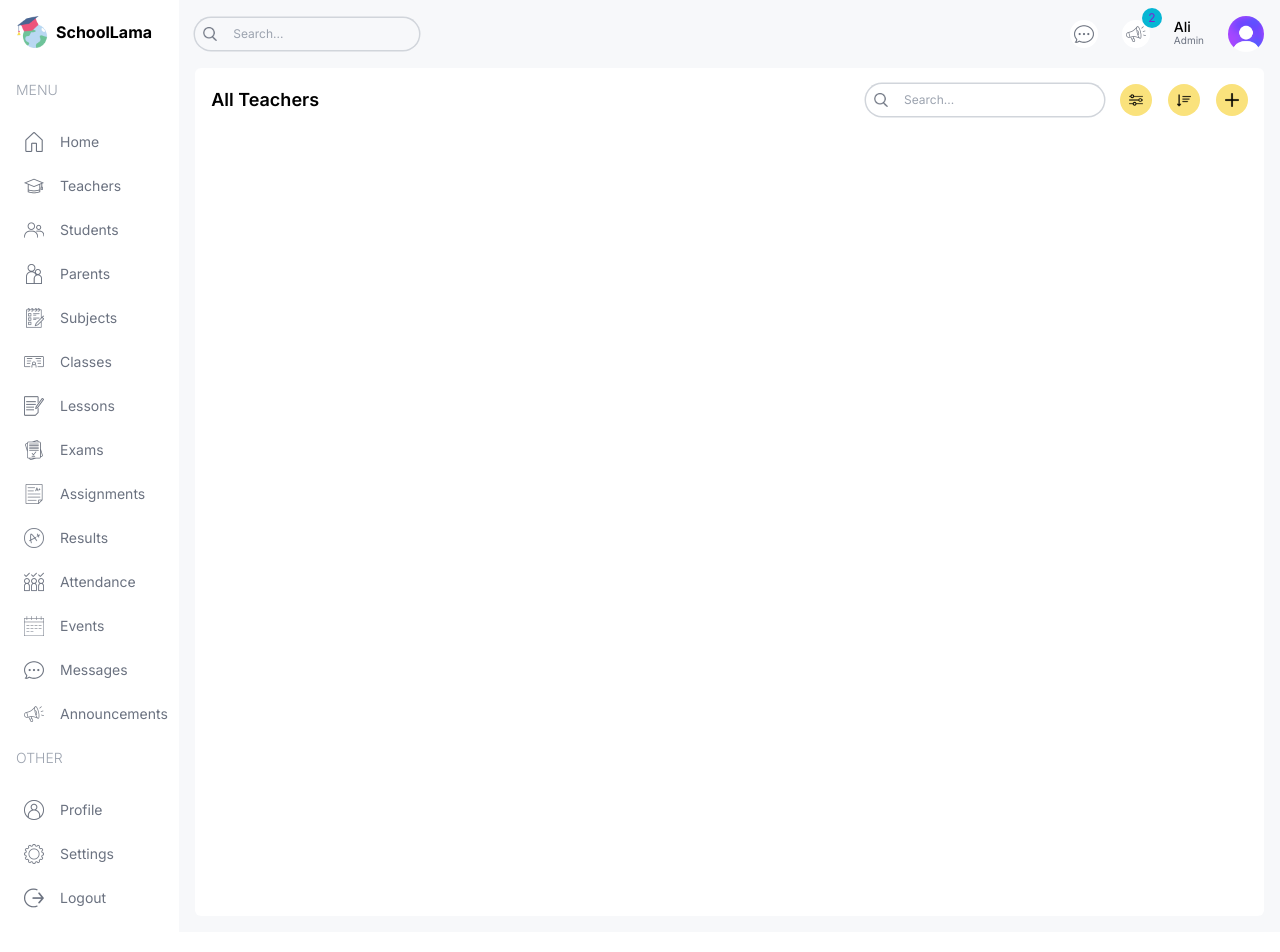
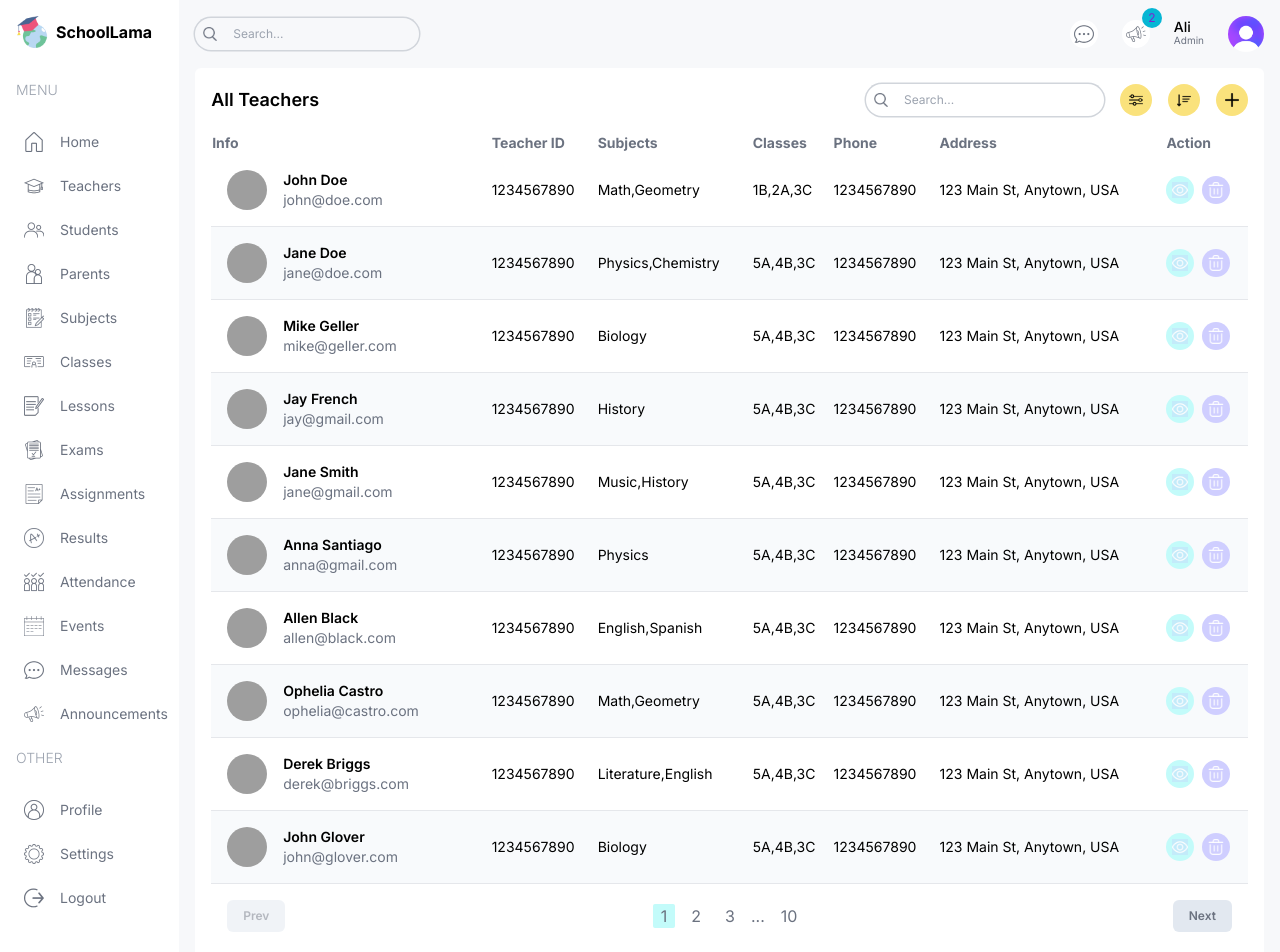
Before and after one commit to DostMohammadFahimi/F-SMIS, a Next.js app: page /list/teachers in a window 1280 px wide. Shown: the top 952 px of the page. Built offline with nearby package versions, Linux system fonts and the light colour scheme; grey boxes are pictures that could not be loaded.

Commit message:
complete the teacher list page.

```diff
--- a/next.config.mjs
+++ b/next.config.mjs
@@ -1,4 +1,8 @@
 /** @type {import('next').NextConfig} */
-const nextConfig = {};
+const nextConfig = {
+  images: {
+    remotePatterns: [{ hostname: "images.pexels.com" }],
+  },
+};
 
 export default nextConfig;
--- a/src/app/(dashboard)/list/teachers/page.tsx
+++ b/src/app/(dashboard)/list/teachers/page.tsx
@@ -1,8 +1,98 @@
+import Pagination from "@/components/Pagination";
+import Table from "@/components/Table";
 import TableSearch from "@/components/TableSearch";
+import { role, teachersData } from "@/lib/data";
 import Image from "next/image";
+import Link from "next/link";
 import React from "react";
 
+type Teacher = {
+  id: number;
+  teacherId: string;
+  name: string;
+  email?: string;
+  phone: string;
+  photo: string;
+  subjects: string[];
+  classes: string[];
+  address: string;
+};
+
+const columns = [
+  {
+    header: "Info",
+    accessor: "info",
+  },
+  {
+    header: "Teacher ID",
+    accessor: "teacherId",
+    className: "hidden md:table-cell",
+  },
+  {
+    header: "Subjects",
+    accessor: "subjects",
+    className: "hidden md:table-cell",
+  },
+  {
+    header: "Classes",
+    accessor: "classes",
+    className: "hidden md:table-cell",
+  },
+  {
+    header: "Phone",
+    accessor: "phone",
+    className: "hidden lg:table-cell",
+  },
+  {
+    header: "Address",
+    accessor: "address",
+    className: "hidden lg:table-cell",
+  },
+  {
+    header: "Action",
+    accessor: "action",
+  },
+];
+
 const TeacherListPage = () => {
+  const renderRow = (item: Teacher) => (
+    <tr key={item.id} className="border-b border-gray-200 even:bg-slate-50 text-sm hover:bg-lamaPurpleLight
+    ">
+      <td className="flex items-center gap-4 p-4">
+        <Image
+          src={item.photo}
+          alt=""
+          width={40}
+          height={40}
+          className="md:hidden xl:block w-10 h-10 rounded-full object-cover"
+        />
+        <div className="flex flex-col">
+          <h3 className="font-semibold">{item.name}</h3>
+          <h4 className="text.xs text-gray-500 ">{item?.email}</h4>
+        </div>
+      </td>
+      <td className="hidden md:table-cell">{item.teacherId}</td>
+      <td className="hidden md:table-cell">{item.subjects.join(",")}</td>
+      <td className="hidden md:table-cell">{item.classes.join(",")}</td>
+      <td className="hidden md:hidde lg:table-cell">{item.phone}</td>
+      <td className="hidden md:hidde lg:table-cell">{item.address}</td>
+      <td>
+        <div className="flex items-center gap-2">
+          <Link href={`/list/teachers/${item.id}`}>
+            <button className="h-7 w-7 flex items-center justify-center rounded-full bg-lamaSky">
+              <Image src="/view.png" alt="" width={16} height={16} />
+            </button>
+          </Link>
+          {role === "admin" && (
+            <button className="h-7 w-7 flex items-center justify-center rounded-full bg-lamaPurple">
+              <Image src="/delete.png" alt="" width={16} height={16} />
+            </button>
+          )}
+        </div>
+      </td>
+    </tr>
+  );
+
   return (
     <div className="bg-white rounded-md m-4 mt-0 flex-1 p-4">
       {/* {TOP} */}
@@ -24,9 +114,9 @@
         </div>
       </div>
       {/* {LIST} */}
-      <div className=""></div>
+      <Table columns={columns} renderRow={renderRow} data={teachersData} />
       {/* {PAGINATION} */}
-      <div className=""></div>
+      <Pagination />
     </div>
   );
 };
--- /dev/null
+++ b/src/components/Pagination.tsx
@@ -0,0 +1,26 @@
+const Pagination = () => {
+  return (
+    <div className="p-4 flex items-center justify-between text-gray-500">
+      <button
+        disabled
+        className="py-2 px-4 rounded-md bg-slate-200 text-xs font-semibold disabled:opacity-50 disabled:cursor-not-allowed"
+      >
+        Prev
+      </button>
+      <div className="flex items-center gap-2">
+        <button className="px-2 rounded-sm  bg-lamaSky">1</button>
+        <button className="px-2 rounded-sm  ">2</button>
+        <button className="px-2 rounded-sm  ">3</button>
+        ...
+        <button className="px-2 rounded-sm  ">10</button>
+      </div>
+      <button
+        className="py-2 px-4 rounded-md bg-slate-200 text-xs font-semibold disabled:opacity-50 disabled:cursor-not-allowed"
+      >
+        Next
+      </button>
+    </div>
+  );
+};
+
+export default Pagination;
--- /dev/null
+++ b/src/components/Table.tsx
@@ -0,0 +1,24 @@
+const Table = ({
+  columns,
+  renderRow,
+  data,
+}: {
+  columns: { header: string; accessor: string; className?: string }[];
+  renderRow: (item: any) => React.ReactNode;
+  data: any[];
+}) => {
+  return (
+    <table className="w-full mt-4">
+      <thead>
+        <tr className="text-left text-gray-500 text-sm">
+          {columns.map((col) => (
+            <th key={col.accessor} className={col.className}>{col.header}</th>
+          ))}
+        </tr>
+      </thead>
+      <tbody>{data.map((item)=> renderRow(item))}</tbody>
+    </table>
+  );
+};
+
+export default Table;
```
